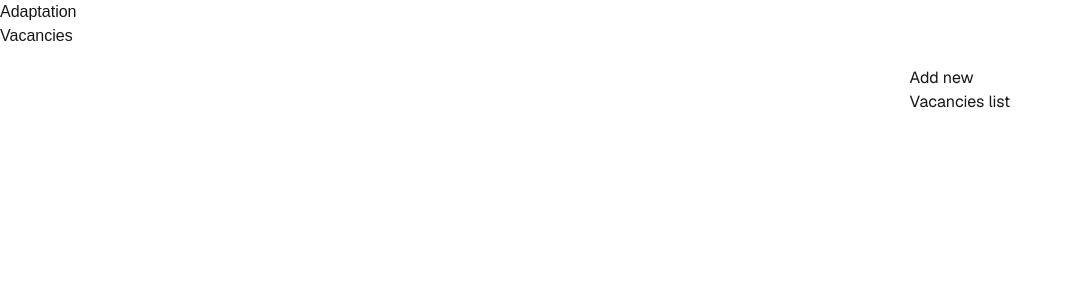
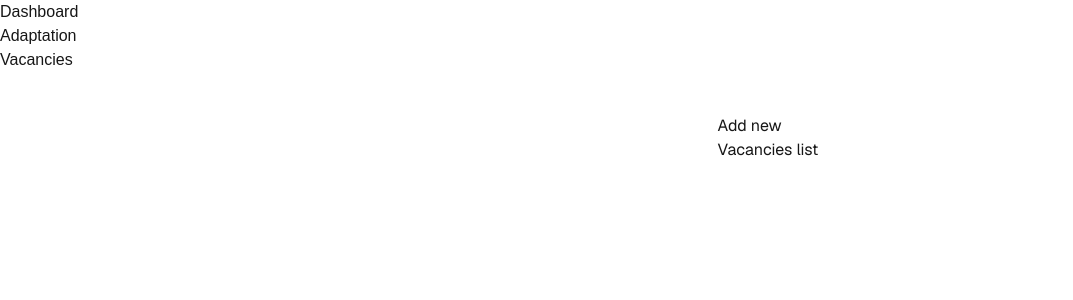
Before and after one commit to ilya2306/learn, a Next.js app: page /admin/vacancies in a window 1280 px wide. Shown: the top 300 px of the page, without its empty margins (0-1073 px from the left). Built offline with nearby package versions, Linux system fonts and the light colour scheme.

Commit message:
Initial commit

```diff
--- a/src/app/admin/layout.tsx
+++ b/src/app/admin/layout.tsx
@@ -1,26 +1,12 @@
-import Link from "next/link";
-import {ReactNode} from "react";
+import SideNav from '@/app/ui/dashboard/sidenav';
 
-type AdminHomeProps = {
-    children: ReactNode
+export default function Layout({ children }: { children: React.ReactNode }) {
+    return (
+        <div className="flex h-screen flex-col md:flex-row md:overflow-hidden">
+            <div className="w-full flex-none md:w-64">
+                <SideNav />
+            </div>
+            <div className="flex-grow p-6 md:overflow-y-auto md:p-12">{children}</div>
+        </div>
+    );
 }
-
-export default function AdminHome({children}: AdminHomeProps) {
-    return (
-        <div className="grid grid-cols-2">
-            <aside className="">
-                <nav>
-                    <ul>
-                        <li>
-                            <Link href={"/admin/adaptation"}>Adaptation</Link>
-                        </li>
-                        <li>
-                            <Link href={"/admin/vacancies"}>Vacancies</Link>
-                        </li>
-                    </ul>
-                </nav>
-            </aside>
-            {children}
-        </div>
-    )
-}
--- a/src/app/layout.tsx
+++ b/src/app/layout.tsx
@@ -19,13 +19,11 @@
   description: "Generated by create next app",
 };
 
-type RootLayoutProps = {
-    children: ReactNode;
-}
-
 export default function RootLayout({
   children,
-}: RootLayoutProps) {
+}: {
+    children: ReactNode;
+}) {
   return (
     <html lang="en">
       <body
--- /dev/null
+++ b/src/app/ui/dashboard/sidenav.tsx
@@ -0,0 +1,19 @@
+import Link from "next/link";
+
+export default function SideNav() {
+    return (
+        <nav>
+            <ul>
+                <li>
+                    <Link href={"/admin/dashboard"}>Dashboard</Link>
+                </li>
+                <li>
+                    <Link href={"/admin/adaptation"}>Adaptation</Link>
+                </li>
+                <li>
+                    <Link href={"/admin/vacancies"}>Vacancies</Link>
+                </li>
+            </ul>
+        </nav>
+    )
+}
```
